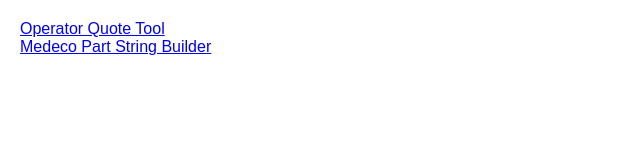
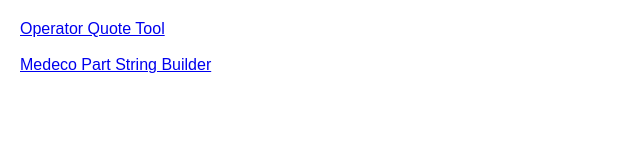
Before and after one commit to dmorawski/dmorawski.github.io, a plain HTML site: page index.html in a window 1280 px wide. Shown: the whole page, without its empty margins (0-640 px from the left). Drawn offline with Linux system fonts and the light colour scheme; files that its build step writes are made by us from their sources.

Commit message:
Update index.html

```diff
--- a/index.html
+++ b/index.html
@@ -7,7 +7,7 @@
     <link rel="stylesheet" href="styles.css">
 </head>
 <body>
-	<a href="operator-tool/index.html">Operator Quote Tool</a><br>
+	<a href="operator-tool/index.html">Operator Quote Tool</a><br><br>
 	<a href="medeco-tool/index.html">Medeco Part String Builder</a>
 </body>
 </html>
```
